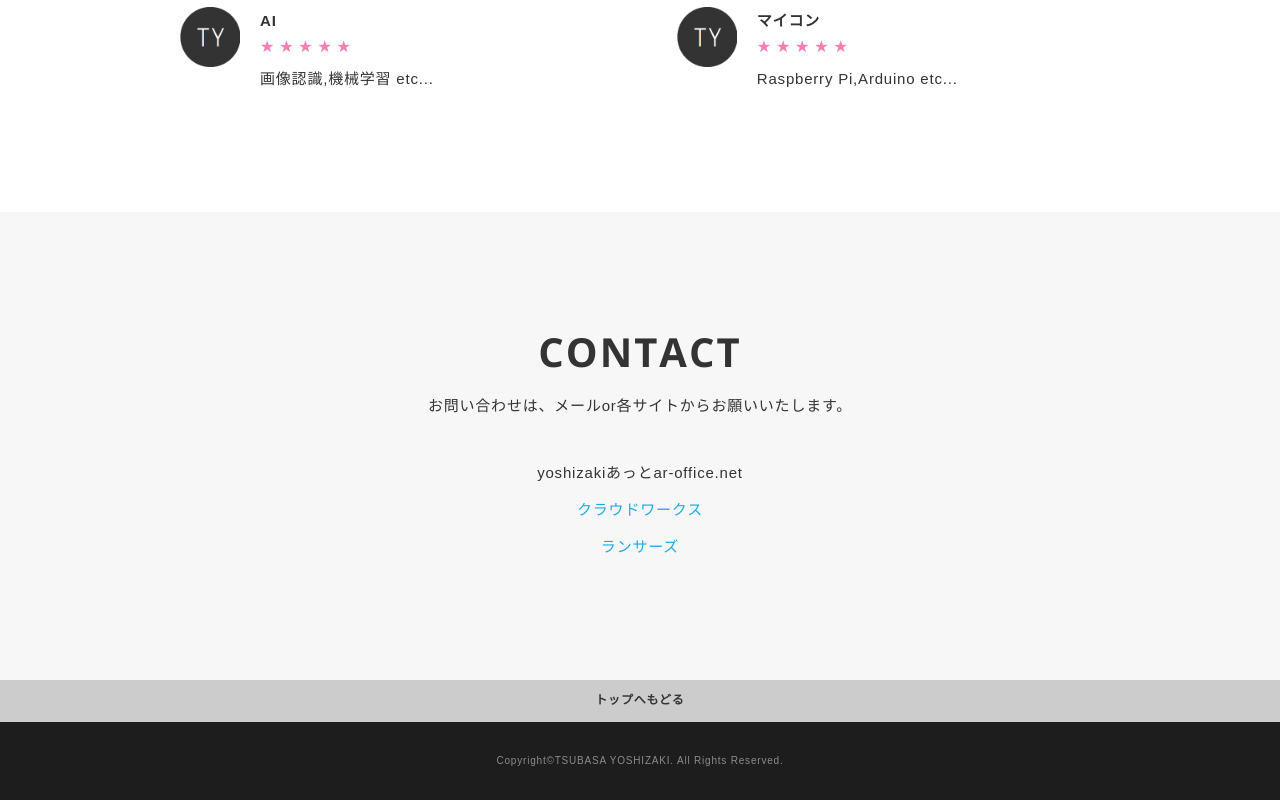
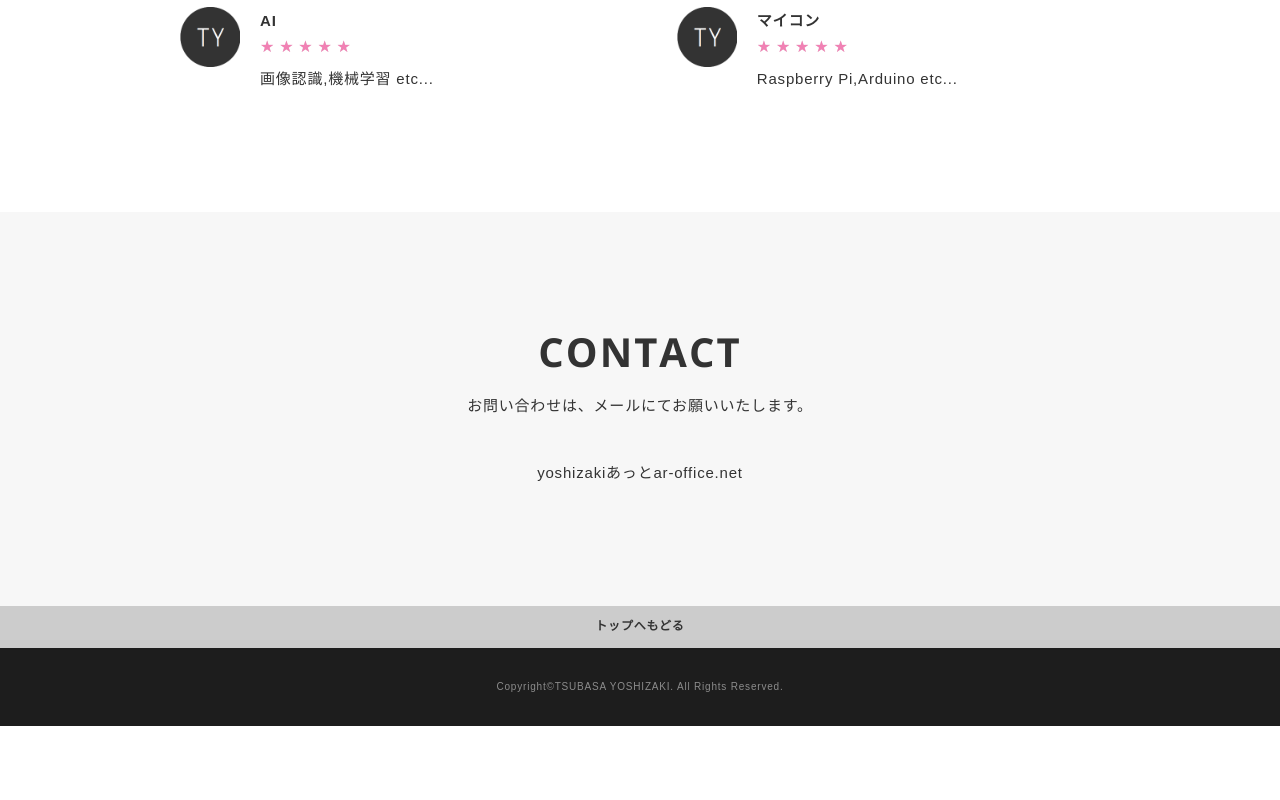
Before and after one commit to ty-yoshi/ty-yoshi.github.io, a plain HTML site: page index.html in a window 1280 px wide. Shown: the part 1883-2683 px from the top of the page. After the commit the page ends 2609 px from the top, so only its background shows below. Drawn offline with nearby package versions, Linux system fonts and the light colour scheme.

Commit message:
Update index.html

```diff
--- a/index.html
+++ b/index.html
@@ -184,17 +184,13 @@
           </div>
           <div class="section-lead">
             <p>
-              お問い合わせは、<br class="sp-only">メールor各サイトからお願いいたします。
+              お問い合わせは、<br class="sp-only">メールにてお願いいたします。
             </p>
           </div>
           <div class="section-body contact">
             <ul class="contact-list">
             </ul>
             <div class="contact-text">yoshizakiあっとar-office.net</div>
-          </div>
-            <div class="contact-text"><a href="https://crowdworks.jp/public/employees/1120">クラウドワークス</a></div>
-          </div>
-            <div class="contact-text"><a href="https://www.lancers.jp/profile/izuyoshi?ref=side_menu">ランサーズ</a></div>
           </div>
         </div>
       </section>
```
